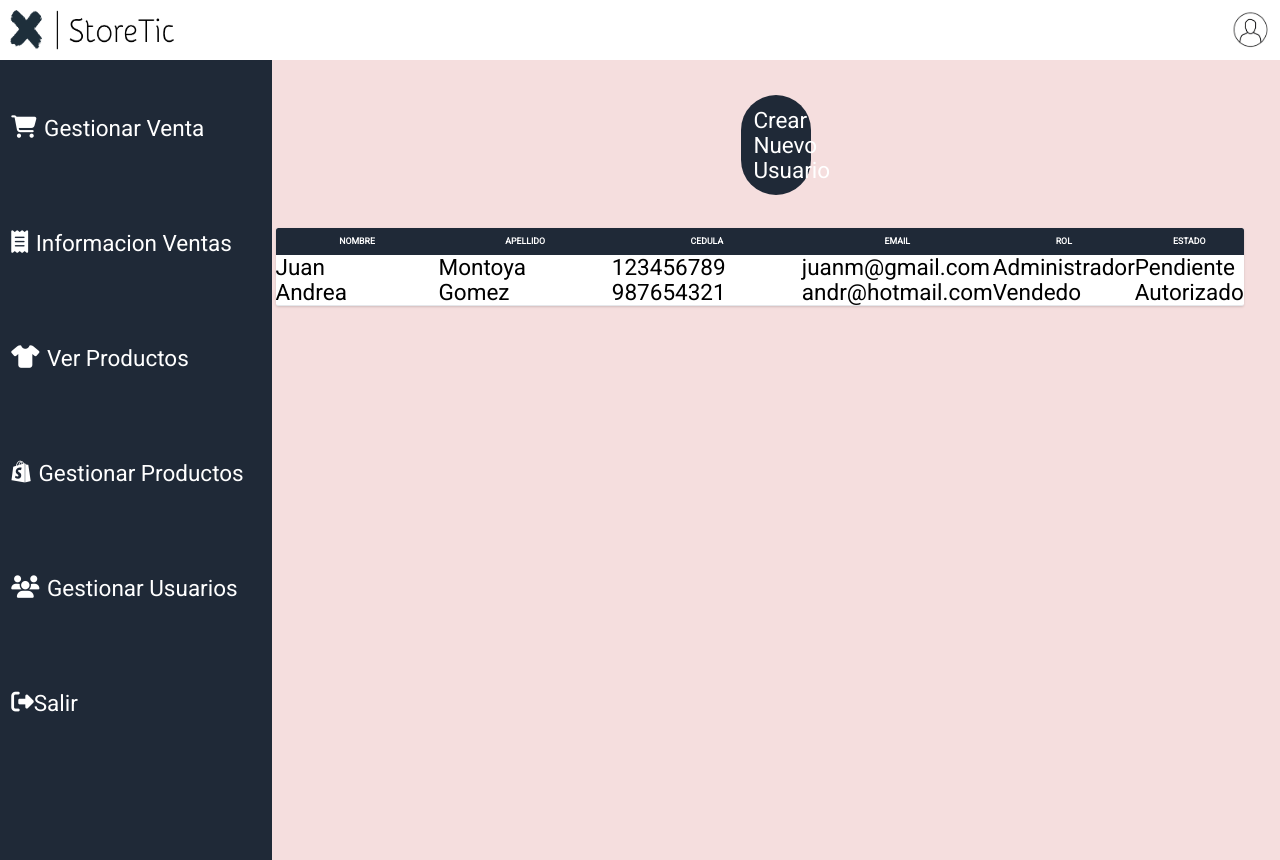
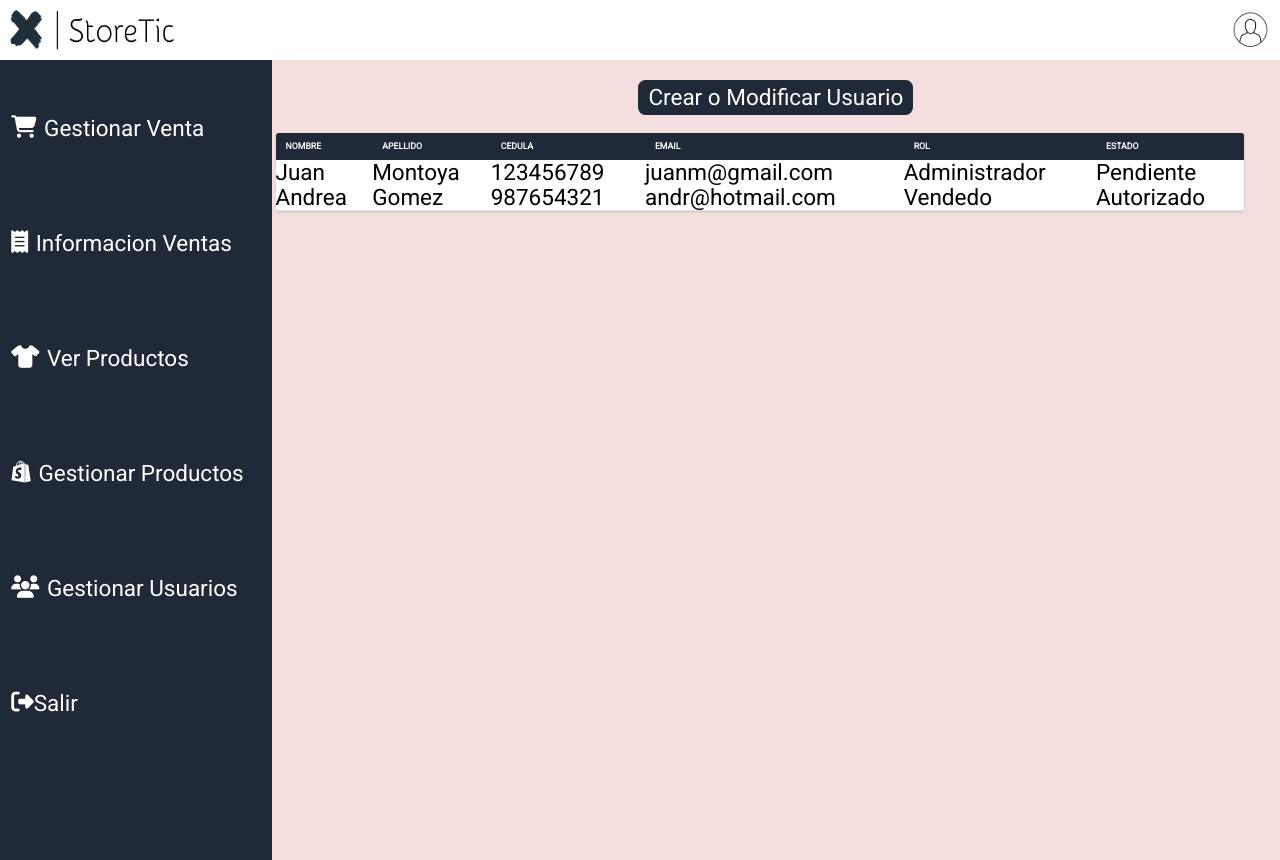
Before and after one commit to proyectoMisionTiic/Proyecto-TIC, a React (Create React App) app: page /Usuarios in a window 1280 px wide. Built offline with nearby package versions, Linux system fonts and the light colour scheme.

Commit message:
Se agrega boton para cambiar entre ingresar usuario y la tabla

```diff
--- a/src/pages/GestionUsuarios.jsx
+++ b/src/pages/GestionUsuarios.jsx
@@ -1,5 +1,6 @@
 import React, { useEffect, useState } from "react";
 import "../styles/Style-gestionar-productos.css";
+
 const usuariosBackend = [
   {
     nombre: "Juan",
@@ -22,7 +23,7 @@ const usuariosBackend = [
 const Usuarios = () => {
   const [mostrarTabla, setMostrarTabla] = useState(true);
   const [usuarios, setUsuarios] = useState([]);
-  const [textoBoton, setTextoBoton] = useState("Crear Nuevo Usuario");
+  const [textoBoton, setTextoBoton] = useState("Crear o Modificar Usuario");
 
   useEffect(() => {
     //obtener lista de usuarios
@@ -31,7 +32,7 @@ const Usuarios = () => {
 
   useEffect(() => {
     if (mostrarTabla) {
-      setTextoBoton("Crear Nuevo Usuario");
+      setTextoBoton("Crear o Modificar Usuario");
     } else {
       setTextoBoton("Mostrar Todos los usuarios");
     }
@@ -43,7 +44,7 @@ const Usuarios = () => {
           onClick={() => {
             setMostrarTabla(!mostrarTabla);
           }}
-          className="text-white bg-gray-800 p-5 rounded-full m-6 w-28 self-end"
+          className="bg-gray-800 text-white px-4 py-2 rounded-xl "
         >
           {textoBoton}
         </button>
@@ -65,29 +66,28 @@ const TablaUsuarios = ({ listaUsuarios }) => {
     );
   }, [listaUsuarios]);
   return (
-
     <div className="flex ml-7 mt-7 w-full mr-20">
       <div class="md:px-32 w-full">
         <div class="shadow overflow-hidden rounded border-b border-gray-200">
           <table class="min-w-full bg-white">
             <thead class="bg-gray-800 text-white">
               <tr>
-                    <th class="w-1/3 text-center py-3 px-4 uppercase font-semibold text-sm">
+                <th class="w-2 text-left py-3 px-4 uppercase font-semibold text-sm">
                   Nombre
                 </th>
-                    <th class="w-1/3 text-center py-3 px-4 uppercase font-semibold text-sm">
+                <th class="w-2 text-left  py-3 px-4 uppercase font-semibold text-sm">
                   Apellido
                 </th>
-                    <th class="w-1/3 text-center py-3 px-4 uppercase font-semibold text-sm">
+                <th class="w-2 text-left py-3 px-4 uppercase font-semibold text-sm">
                   Cedula
                 </th>
-                    <th class="text-center py-3 px-4 uppercase font-semibold text-sm">
+                <th class="w-2 text-left py-3 px-4 uppercase font-semibold text-sm">
                   Email
                 </th>
-                    <th class="text-center py-3 px-4 uppercase font-semibold text-sm">
+                <th class="w-2 text-left py-3 px-4 uppercase font-semibold text-sm">
                   Rol
                 </th>
-                    <th class="text-center py-3 px-4 uppercase font-semibold text-sm">
+                <th class="w-2 text-left py-3 px-4 uppercase font-semibold text-sm">
                   Estado
                 </th>
               </tr>
@@ -116,7 +116,7 @@ const TablaUsuarios = ({ listaUsuarios }) => {
 const FormularioCreacionUsuarios = () => {
   return (
     <body className="flex">
-      <div className="container ml-7 mt-7 max-h-full w-1/2">
+      <div className="container ml-7 mt-7 max-h-full w-1/2 object-center">
         {/* Inicio Seccion de input del usuario */}
         <div className="titulo">Registro de Usuarios</div>
         <form action="#">
@@ -141,14 +141,6 @@ const FormularioCreacionUsuarios = () => {
               <input type="text" placeholder="Ingrese el email " required />
             </div>
 
-            {/*<div className="input-box">
-            <span className="detalles">Rol</span>
-            <input
-              type="text"
-              placeholder="Ingrese rol"
-              required
-            />
-            */}
             <div className="input-box">
               <span className="detalles">Rol</span>
               <select className="border-2 ">
```
Lines whose indentation alone changed are shown as unchanged.
